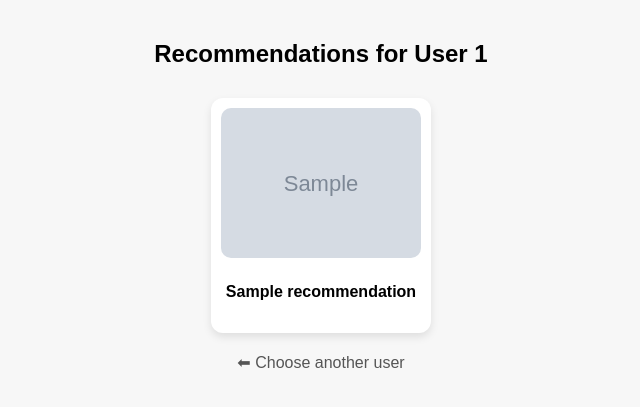
After one commit to raymond-sangalang/Movie_Recommendation_System, a Flask app: template app/templates/user_recommend.html in a window 1280 px wide. The commit adds this page. Shown: the top 407 px of the page, without its empty margins (319-959 px from the left). Run offline with Flask 3, Linux system fonts and the light colour scheme; the template is opened without the code that fills it: most values are stand-ins (such as "Sample title", 1, 10 or a date in 2020); grey boxes marked "Sample" are stand-in pictures; parts of the project's set-up code (start-up, migrations or seed data) failed here and were passed over.

Commit message:
Add files via upload
Includes users to have movie recommendations when they select their user id.

```diff
--- a/app/main.py
+++ b/app/main.py
@@ -1,3 +1,4 @@
+#
 """ main.py - Entry point for flask and executes the web application. """
 from flask import Flask
 from routes import application_routes
--- /dev/null
+++ b/app/templates/user_recommend.html
@@ -0,0 +1,63 @@
+<!DOCTYPE html>
+<html lang="en">
+
+  <head>
+      <meta charset="UTF-8">
+
+      <title>User {{ user_id }} Recommendations</title>
+      <style>
+          body {
+              font-family: Arial;
+              text-align: center;
+              background: #f7f7f7;
+          }
+          h2 {
+              margin-top: 40px;
+          }
+          img {
+              border-radius: 10px;
+              width: 100%;
+          }
+          a {
+              text-decoration: none;
+              color: #555;
+              display: inline-block;
+              margin-top: 20px;
+          }
+
+          .movie-grid {
+              display: flex;
+              flex-wrap: wrap;
+              justify-content: center;
+              gap: 20px;
+              margin-top: 30px;
+          }
+          .movie-card {
+              background: white;
+              border-radius: 12px;
+              box-shadow: 0 4px 8px rgba(0,0,0,0.1);
+              width: 200px;
+              padding: 10px;
+              transition: transform 0.2s ease;
+          }
+          .movie-card:hover {
+              transform: scale(1.05);
+          }
+      </style>
+
+  </head>
+
+  <body>
+      <h2>Recommendations for User {{ user_id }}</h2>
+      <div class="movie-grid">
+          {% for r in recommendations %}
+              <div class="movie-card">
+                  <img src="{{ r.poster }}" alt="{{ r.title }}">
+                  <h4>{{ r.title }}</h4>
+              </div>
+          {% endfor %}
+      </div>
+      <a href="/user">⬅ Choose another user</a>
+  </body>
+
+</html>
--- a/model/MovieRatingsModel.py
+++ b/model/MovieRatingsModel.py
@@ -9,7 +9,7 @@ from tqdm import trange
 from sklearn.cluster import KMeans
 from sklearn.model_selection import train_test_split
 from sklearn.metrics import mean_squared_error
-from RatingsLoader import RatingsLoader #, movies_df
+from RatingsLoader import RatingsLoader
 import os
 
 
@@ -33,7 +33,6 @@ class MovieRatingsModel(torch.nn.Module):
         users, movies = data[:, 0], data[:, 1]
         dot = (self.user_factors(users) * self.movie_factors(movies)).sum(1)
         return dot + self.user_bias(users).squeeze() + self.movie_bias(movies).squeeze() + self.global_bias
-
 
 
 
```
Also changed, not shown: app/recommender_utils.py (+66 -18 lines), app/routes.py (+26 -3 lines), app/templates/index.html (+15 -1 lines), app/templates/user_select.html (added, +26 -0 lines).
